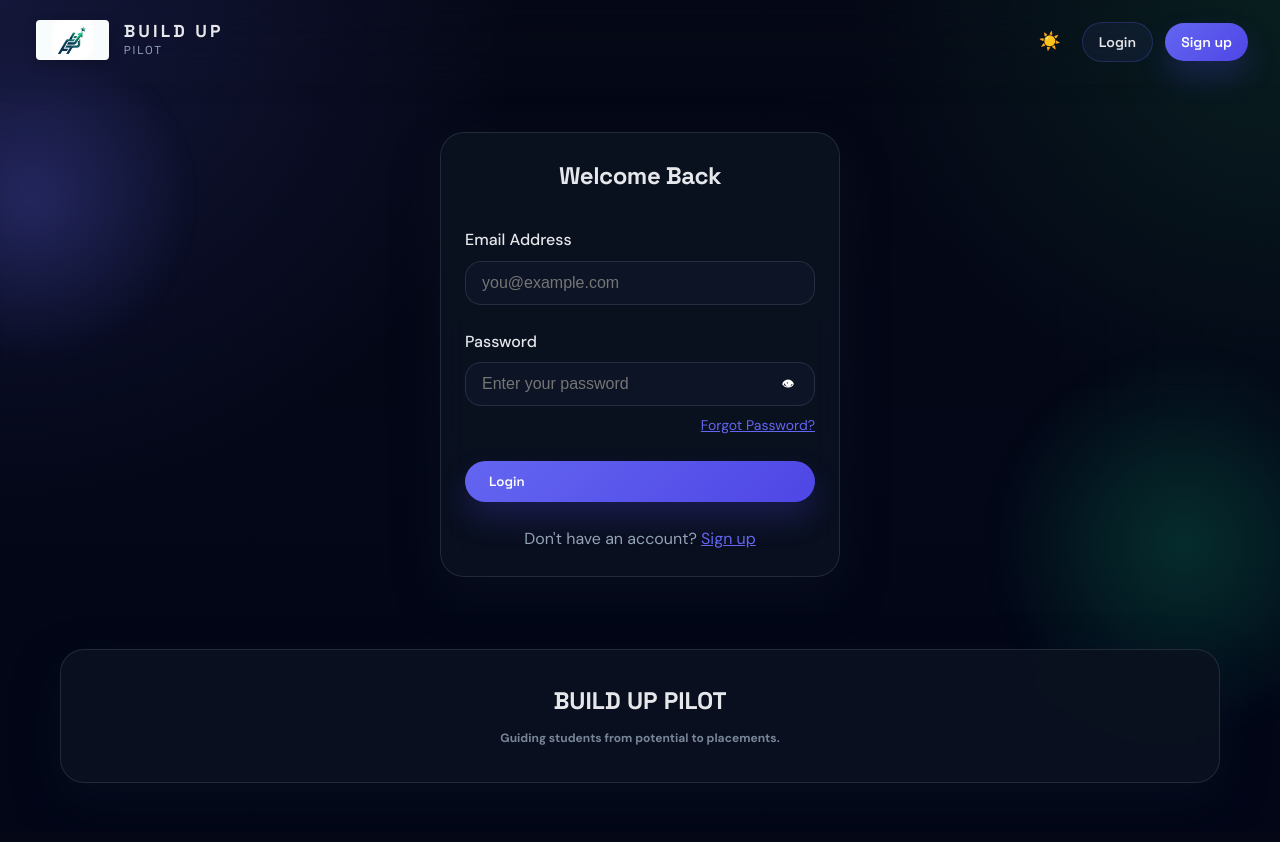
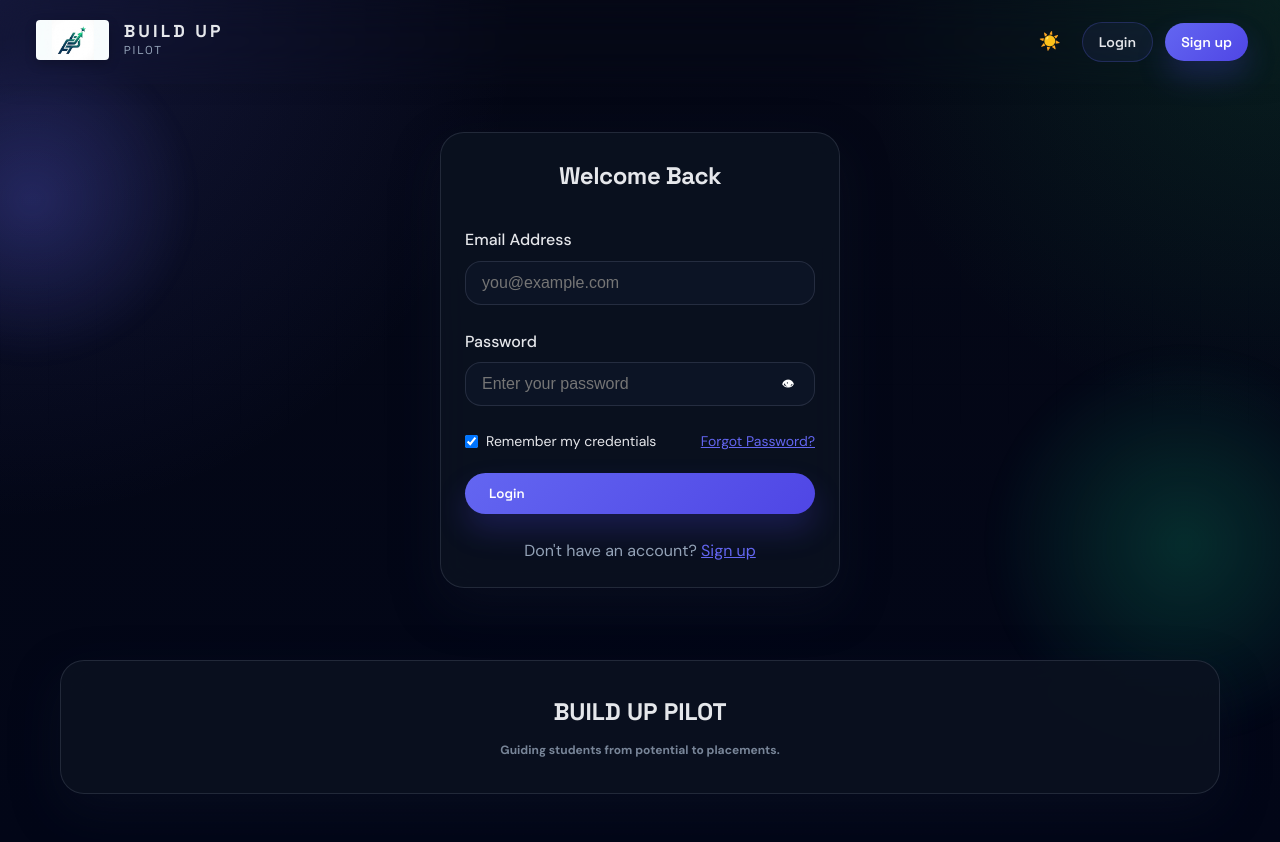
Before and after one commit to Anmol-Varshney-cell/BuildUpPilot, a Flask app: template templates/auth/login.html in a window 1280 px wide. Before the commit the page ends 783 px from the top, so only its background shows below. Run offline with Flask 3, Linux system fonts and the light colour scheme; the template is opened without the code that fills it, so the values that code supplies are empty; parts of the project's set-up code (start-up, migrations or seed data) failed here and were passed over.

Commit message:
Add browser autocomplete attributes, Remember Me checkbox, and 30-day HTTPS remember cookie settings

```diff
--- a/app.py
+++ b/app.py
@@ -11,11 +11,19 @@ app.config.from_object(Config)
 app.config['TEMPLATES_AUTO_RELOAD'] = True
 from datetime import timedelta
 
+is_production = bool(os.environ.get('VERCEL') or os.environ.get('FLASK_ENV') == 'production')
+
 app.secret_key = Config.SECRET_KEY
-app.config['PERMANENT_SESSION_LIFETIME'] = timedelta(days=7)
+app.config['PERMANENT_SESSION_LIFETIME'] = timedelta(days=30)
 app.config['SESSION_COOKIE_SAMESITE'] = 'Lax'
 app.config['SESSION_COOKIE_HTTPONLY'] = True
-app.config['SESSION_COOKIE_SECURE'] = False
+app.config['SESSION_COOKIE_SECURE'] = is_production
+
+# Remember Me Cookie configuration for browser saved credentials
+app.config['REMEMBER_COOKIE_DURATION'] = timedelta(days=30)
+app.config['REMEMBER_COOKIE_HTTPONLY'] = True
+app.config['REMEMBER_COOKIE_SAMESITE'] = 'Lax'
+app.config['REMEMBER_COOKIE_SECURE'] = is_production
 
 # Initialize Redis session store if available, otherwise use secure signed cookie sessions
 try:
--- a/routes.py
+++ b/routes.py
@@ -1167,9 +1167,9 @@ def login():
                         user.student_id = 'BUPA00'
                         db.session.commit()
                 elif not user.student_id or not user.student_id.startswith('BUPA'):
-                    user.student_id = _generate_admin_id()
-            session.permanent = True
-            login_user(user, remember=True)
+            remember_me = bool(request.form.get('remember')) or True
+            session.permanent = remember_me
+            login_user(user, remember=remember_me)
             next_page = request.args.get('next')
             flash(f'Welcome back, {user.email}!', 'success')
 
--- a/templates/auth/login.html
+++ b/templates/auth/login.html
@@ -10,21 +10,26 @@
 
             {# Flash messages are displayed in base.html #}
 
-            <form method="POST">
+            <form method="POST" action="{{ url_for('auth.login') }}">
                 <div class="form-group">
                     <label>Email Address</label>
-                    <input type="email" name="email" class="form-control" required placeholder="you@example.com">
+                    <input type="email" name="email" class="form-control" required placeholder="you@example.com" autocomplete="username">
                 </div>
 
                 <div class="form-group">
                     <label>Password</label>
                     <div class="password-field-wrap">
-                        <input type="password" name="password" id="loginPassword" class="form-control" required placeholder="Enter your password">
+                        <input type="password" name="password" id="loginPassword" class="form-control" required placeholder="Enter your password" autocomplete="current-password">
                         <button type="button" class="toggle-password password-toggle-btn" data-target="loginPassword" aria-label="Show password" title="Show password">&#128065;</button>
                     </div>
-                    <div style="text-align: right; margin-top: 0.35rem;">
-                        <a href="{{ url_for('auth.forgot_password') }}" style="color: var(--primary); font-size: 0.875rem;">Forgot Password?</a>
-                    </div>
+                </div>
+
+                <div class="form-group" style="display: flex; justify-content: space-between; align-items: center; margin-bottom: 1.25rem;">
+                    <label style="display: flex; align-items: center; gap: 0.5rem; cursor: pointer; font-size: 0.875rem; margin: 0; font-weight: normal;">
+                        <input type="checkbox" name="remember" value="true" checked style="width: auto; margin: 0;">
+                        Remember my credentials
+                    </label>
+                    <a href="{{ url_for('auth.forgot_password') }}" style="color: var(--primary); font-size: 0.875rem;">Forgot Password?</a>
                 </div>
 
                 <button type="submit" class="btn btn-primary" style="width: 100%;">Login</button>
```
